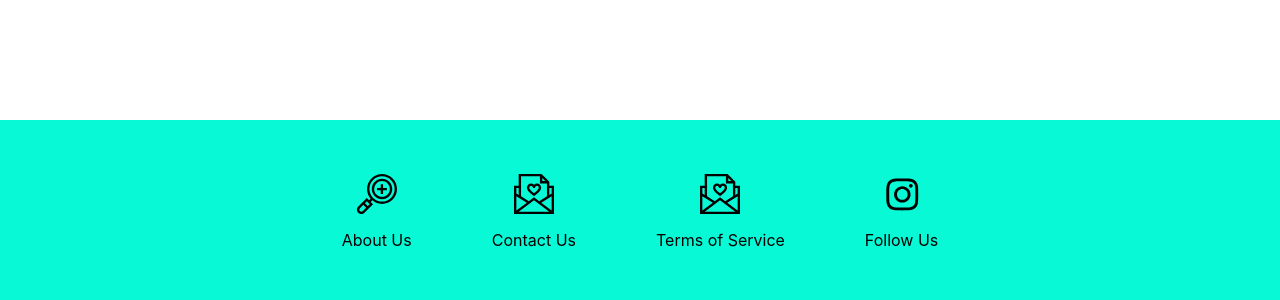
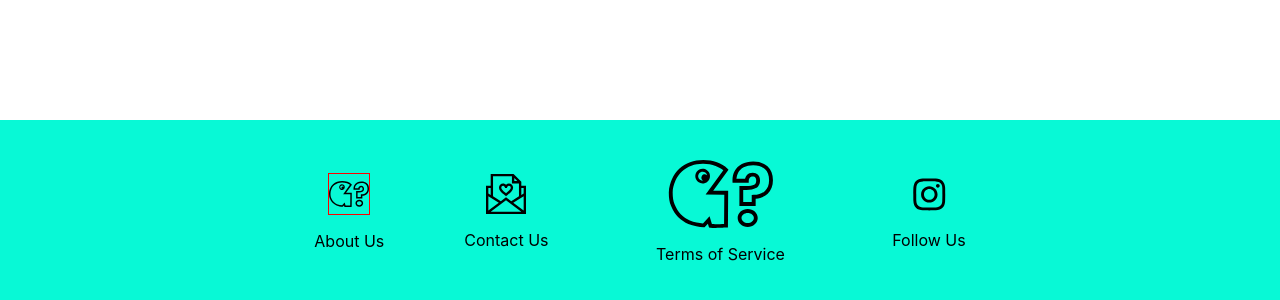
Before and after one commit to WildCodeSchool/Paris-0919-P2-Diabete, a React (Create React App) app in the folder ohmyg/: page / in a window 1280 px wide. Shown: the part 480-780 px from the top of the page. Built offline with nearby package versions, Linux system fonts and the light colour scheme.

Commit message:
not good need revert

```diff
--- a/ohmyg/src/components/layout/Footer.css
+++ b/ohmyg/src/components/layout/Footer.css
@@ -16,6 +16,12 @@ a {
     color: black;
     display: flex;
 
+}
+
+.footer-icons {
+    width: 40px;
+    height: 40px;
+    border: 1px solid red;
 }
 
 @media screen and (max-width: 1050px) {
@@ -37,8 +43,19 @@ a {
     }
 
     a {
+        display: flex;
         justify-content: center;
         margin: 0 10px;
+        border: 1px solid blue;
+    }
+
+    p {
+        border: 1px solid black;
+    }
+
+    .aboutUs {
+        display: flex;
+        justify-content: flex-start;
     }
 }
 
--- a/ohmyg/src/components/layout/Footer.js
+++ b/ohmyg/src/components/layout/Footer.js
@@ -7,11 +7,35 @@ const Footer = () => {
             <div className="footer">
                 <a href="#">
                     <div className="aboutUs">
-                        <svg id="Capa_1" enable-background="new 0 0 512 512" height="40" viewBox="0 0 512 512" width="40" xmlns="http://www.w3.org/2000/svg">
-                            <path d="m333.789 130.263h-30v47.926h-47.927v30h47.927v47.927h30v-47.927h47.926v-30h-47.926z"/>
-                            <path d="m455.866 56.112c-36.184-36.184-84.294-56.112-135.466-56.112s-99.282 19.928-135.466 56.112c-36.185 36.184-56.112 84.293-56.112 135.466 0 46.14 16.206 89.785 45.917 124.448l-20.195 20.195-28.955-28.955-109.172 109.172c-10.573 10.573-16.396 24.63-16.396 39.583s5.823 29.01 16.396 39.583 24.631 16.396 39.583 16.396 29.01-5.823 39.583-16.396l109.173-109.172-28.999-28.999 20.195-20.195c34.663 29.71 78.308 45.917 124.448 45.917 51.172 0 99.282-19.928 135.466-56.112 36.185-36.184 56.112-84.293 56.112-135.466s-19.927-99.281-56.112-135.465zm-381.496 418.279c-4.907 4.907-11.431 7.609-18.37 7.609s-13.463-2.702-18.37-7.609-7.609-11.431-7.609-18.37 2.702-13.463 7.609-18.37l42.727-42.727 36.74 36.74zm63.94-63.94-36.74-36.74 24.019-24.019 36.74 36.74zm296.343-104.62c-30.519 30.518-71.094 47.325-114.253 47.325s-83.735-16.807-114.253-47.325-47.325-71.094-47.325-114.253 16.807-83.735 47.325-114.253 71.094-47.325 114.253-47.325 83.735 16.807 114.253 47.325 47.325 71.094 47.325 114.253-16.807 83.735-47.325 114.253z"/>
-                            <path d="m412.732 99.246c-24.663-24.663-57.454-38.246-92.332-38.246s-67.669 13.583-92.333 38.246c-50.912 50.913-50.912 133.753 0 184.665 24.663 24.663 57.454 38.246 92.333 38.246s67.67-13.583 92.332-38.246c24.628-24.628 38.192-57.419 38.192-92.333s-13.564-67.704-38.192-92.332zm-21.213 163.452c-18.996 18.997-44.253 29.458-71.119 29.458-26.865 0-52.123-10.462-71.12-29.458-39.215-39.215-39.215-103.023 0-142.239 18.997-18.997 44.255-29.459 71.12-29.459s52.122 10.462 71.119 29.458c18.962 18.962 29.405 44.219 29.405 71.12s-10.443 52.158-29.405 71.12z"/>
-                        </svg>
+                        <div className="footer-icons">
+                            <svg width="100%" height="100%" viewBox="0 0 180.7 118"  >
+                                <g>
+                                    <path d="M103.6,16.8l-2.1-2c-4.6-4.5-10.7-8.1-18-10.7c-7.2-2.6-15.2-4-23.6-4c-8.1,0-15.9,1.2-23,3.8c-7.1,2.6-13.5,6.4-18.8,11.3
+                                    c-5.4,4.9-9.6,11-12.7,18C3.2,38.4,0.1,46.6,0,56.4c-0.1,9.4,1.1,16.8,3.8,23.2C7.3,88,11.4,94.5,16,98.9
+                                    c5.9,5.6,11.4,9.4,17.9,12.1c8.7,3.6,19.2,5.2,26.5,5.8l1.6,0.1l5.8-6.3l2,6.7l2.2,0.2c2.5,0.3,5.8,0.4,9.2,0.4
+                                    c8.4,0,17.7-0.6,18.3-0.6l3.1-0.2l0.4-63.6L77,53.3L103.6,16.8z M96.3,60.2l-0.4,50.7c-5,0.2-14.7,0.6-21.1,0.3l-4.1-13.6L59.3,110
+                                    c-6.7-0.7-15.5-2.1-22.8-5.1c-5.7-2.4-10.6-5.7-15.8-10.7C16.7,90.3,13.1,84.5,10,77c-2.3-5.6-3.3-11.9-3.3-20.6
+                                    c0-6.6,1.6-13,4.9-20.7C14.3,29.6,18,24.3,22.7,20c4.7-4.3,10.2-7.6,16.5-9.9c6.3-2.3,13.3-3.5,20.6-3.4c7.7,0.1,14.8,1.3,21.4,3.6
+                                    c5.3,1.9,9.8,4.4,13.4,7.3L63.9,59.9L96.3,60.2z"/>
+                                    <path d="M69,35.5c2-2.7,2.8-6.1,2.3-9.5c-0.5-3.4-2.3-6.3-5.1-8.3h0c-5.7-4.1-13.7-2.9-17.8,2.8s-2.9,13.7,2.8,17.8
+                                    c2.2,1.6,4.8,2.5,7.5,2.5c0.7,0,1.3-0.1,2-0.2C64,40.1,67,38.3,69,35.5z M54.1,34.4c-3.5-2.6-4.3-7.5-1.7-11
+                                    c1.5-2.1,3.9-3.2,6.4-3.2c1.6,0,3.2,0.5,4.6,1.5h0c1.6,1.2,2.7,2.9,3.1,4.9c-0.2-0.2-0.4-0.4-0.7-0.6c-2.6-1.9-6.3-1.3-8.2,1.3
+                                    c-1.9,2.6-1.3,6.3,1.3,8.2c0.2,0.2,0.5,0.3,0.8,0.5C57.7,36,55.7,35.5,54.1,34.4z"/>
+                                </g>
+                                <g>
+                                    <path  d="M136.9,116.1c9.6,0,17.4-6.9,17.4-15.5s-7.8-15.5-17.4-15.5c-9.6,0-17.4,6.9-17.4,15.5
+                                    S127.3,116.1,136.9,116.1z M136.9,91.9c5.9,0,10.7,3.9,10.7,8.8c0,4.8-4.8,8.8-10.7,8.8c-5.9,0-10.7-3.9-10.7-8.8
+                                    C126.2,95.8,131,91.9,136.9,91.9z"/>
+                                    <path  d="M180.7,35.3c0-10.4-3.2-18.6-9.5-24.3c-6.2-5.6-14.5-8.5-24.8-8.5c-7.6,0-14.1,1.5-19.6,4.4
+                                    c-5.6,2.9-9.8,7.1-12.5,12.3c-2.7,5.1-4,10.8-3.8,16.9l0.1,3.2h28.1V36c0-2.2,0.6-4,1.9-5.3c0.7-0.8,2.1-1.9,5.1-1.9
+                                    c2.5,0,3.7,0.9,4.4,1.6c1.1,1.1,1.6,2.8,1.6,5.1c0,4.8-1.9,6.4-3.6,7.3c-3,1.6-7.5,2.5-13.3,2.5h-12.3v34.4h28.2V67.1l0.5,0
+                                    c8.2-0.8,15.1-3.6,20.4-8.5C177.6,52.9,180.7,45.1,180.7,35.3z M166.9,53.6c-4.9,4.5-11.4,6.8-19.7,6.9l-3.3,0.1v12.3h-14.8v-21
+                                    h5.6c7,0,12.4-1.1,16.5-3.3c3.2-1.7,7.1-5.4,7.1-13.2c0-4-1.2-7.3-3.5-9.7c-2.3-2.4-5.5-3.7-9.2-3.7c-4.2,0-7.6,1.4-10,4.1
+                                    c-1.6,1.7-2.7,3.8-3.2,6.1l-0.1,0.4h-15l0.1-0.6c0.3-3.5,1.3-6.7,2.9-9.8c2.1-4,5.3-7.1,9.7-9.5c4.5-2.4,10-3.6,16.4-3.6
+                                    c8.6,0,15.3,2.2,20.3,6.7c4.9,4.4,7.3,10.7,7.3,19.3C174,43.2,171.6,49.2,166.9,53.6z"/>
+                                </g>
+                            </svg>
+                        </div>
                         <p>About Us</p>
                     </div>
                 </a>
@@ -26,10 +50,33 @@ const Footer = () => {
                 </a>
                 <a href="#">
                     <div className="terms">
-                        <svg id="Capa_1" enable-background="new 0 0 512 512" height="40" viewBox="0 0 512 512" width="40" xmlns="http://www.w3.org/2000/svg">
-                            <path d="m452 98.787-98.787-98.787h-293.213v150h-60v362h512v-362h-60zm-90-47.574 38.787 38.787h-38.787zm-272-21.213h242v90h90v166.186l-99.189 61.993-66.811-49.901-66.379 49.578-99.621-61.908zm-60 150h30v87.304l-30-18.643zm0 103.982 133.808 83.154-133.808 99.939zm30.15 198.018 195.85-146.278 195.851 146.278zm421.85-14.925-133.401-99.636 133.401-83.375zm0-287.075v68.686l-30 18.75v-87.436z"/>
-                            <path d="m230.556 263.475c16.282 13.888 15.309 13.164 25.444 21.913 9.257-7.974 9.238-8.129 26.596-22.834 35.982-30.483 64.404-54.56 64.404-87.622 0-30.803-23.187-54.932-52.788-54.932-14.49 0-27.615 5.949-37.966 17.206-8.913-9.944-21.393-17.206-37.458-17.206-29.6 0-52.788 24.129-52.788 54.932 0 33.474 27.078 56.573 64.556 88.543zm-11.768-113.475c14.375 0 20.838 15.274 22.476 19.955l3.515 10.045h22.441l3.516-10.045c.285-.815 7.172-19.955 23.476-19.955 12.991 0 22.788 10.718 22.788 24.932 0 19.159-23.74 39.27-53.796 64.731-2.362 2.001-4.76 4.032-7.19 6.1-2.025-1.732-4.02-3.433-5.988-5.113-32.534-27.751-54.026-46.085-54.026-65.718 0-14.214 9.797-24.932 22.788-24.932z"/>
-                        </svg>
+                    <svg width="100%" height="100%" viewBox="0 0 180.7 118"  >
+                                <g>
+                                    <path d="M103.6,16.8l-2.1-2c-4.6-4.5-10.7-8.1-18-10.7c-7.2-2.6-15.2-4-23.6-4c-8.1,0-15.9,1.2-23,3.8c-7.1,2.6-13.5,6.4-18.8,11.3
+                                    c-5.4,4.9-9.6,11-12.7,18C3.2,38.4,0.1,46.6,0,56.4c-0.1,9.4,1.1,16.8,3.8,23.2C7.3,88,11.4,94.5,16,98.9
+                                    c5.9,5.6,11.4,9.4,17.9,12.1c8.7,3.6,19.2,5.2,26.5,5.8l1.6,0.1l5.8-6.3l2,6.7l2.2,0.2c2.5,0.3,5.8,0.4,9.2,0.4
+                                    c8.4,0,17.7-0.6,18.3-0.6l3.1-0.2l0.4-63.6L77,53.3L103.6,16.8z M96.3,60.2l-0.4,50.7c-5,0.2-14.7,0.6-21.1,0.3l-4.1-13.6L59.3,110
+                                    c-6.7-0.7-15.5-2.1-22.8-5.1c-5.7-2.4-10.6-5.7-15.8-10.7C16.7,90.3,13.1,84.5,10,77c-2.3-5.6-3.3-11.9-3.3-20.6
+                                    c0-6.6,1.6-13,4.9-20.7C14.3,29.6,18,24.3,22.7,20c4.7-4.3,10.2-7.6,16.5-9.9c6.3-2.3,13.3-3.5,20.6-3.4c7.7,0.1,14.8,1.3,21.4,3.6
+                                    c5.3,1.9,9.8,4.4,13.4,7.3L63.9,59.9L96.3,60.2z"/>
+                                    <path d="M69,35.5c2-2.7,2.8-6.1,2.3-9.5c-0.5-3.4-2.3-6.3-5.1-8.3h0c-5.7-4.1-13.7-2.9-17.8,2.8s-2.9,13.7,2.8,17.8
+                                    c2.2,1.6,4.8,2.5,7.5,2.5c0.7,0,1.3-0.1,2-0.2C64,40.1,67,38.3,69,35.5z M54.1,34.4c-3.5-2.6-4.3-7.5-1.7-11
+                                    c1.5-2.1,3.9-3.2,6.4-3.2c1.6,0,3.2,0.5,4.6,1.5h0c1.6,1.2,2.7,2.9,3.1,4.9c-0.2-0.2-0.4-0.4-0.7-0.6c-2.6-1.9-6.3-1.3-8.2,1.3
+                                    c-1.9,2.6-1.3,6.3,1.3,8.2c0.2,0.2,0.5,0.3,0.8,0.5C57.7,36,55.7,35.5,54.1,34.4z"/>
+                                </g>
+                                <g>
+                                    <path  d="M136.9,116.1c9.6,0,17.4-6.9,17.4-15.5s-7.8-15.5-17.4-15.5c-9.6,0-17.4,6.9-17.4,15.5
+                                    S127.3,116.1,136.9,116.1z M136.9,91.9c5.9,0,10.7,3.9,10.7,8.8c0,4.8-4.8,8.8-10.7,8.8c-5.9,0-10.7-3.9-10.7-8.8
+                                    C126.2,95.8,131,91.9,136.9,91.9z"/>
+                                    <path  d="M180.7,35.3c0-10.4-3.2-18.6-9.5-24.3c-6.2-5.6-14.5-8.5-24.8-8.5c-7.6,0-14.1,1.5-19.6,4.4
+                                    c-5.6,2.9-9.8,7.1-12.5,12.3c-2.7,5.1-4,10.8-3.8,16.9l0.1,3.2h28.1V36c0-2.2,0.6-4,1.9-5.3c0.7-0.8,2.1-1.9,5.1-1.9
+                                    c2.5,0,3.7,0.9,4.4,1.6c1.1,1.1,1.6,2.8,1.6,5.1c0,4.8-1.9,6.4-3.6,7.3c-3,1.6-7.5,2.5-13.3,2.5h-12.3v34.4h28.2V67.1l0.5,0
+                                    c8.2-0.8,15.1-3.6,20.4-8.5C177.6,52.9,180.7,45.1,180.7,35.3z M166.9,53.6c-4.9,4.5-11.4,6.8-19.7,6.9l-3.3,0.1v12.3h-14.8v-21
+                                    h5.6c7,0,12.4-1.1,16.5-3.3c3.2-1.7,7.1-5.4,7.1-13.2c0-4-1.2-7.3-3.5-9.7c-2.3-2.4-5.5-3.7-9.2-3.7c-4.2,0-7.6,1.4-10,4.1
+                                    c-1.6,1.7-2.7,3.8-3.2,6.1l-0.1,0.4h-15l0.1-0.6c0.3-3.5,1.3-6.7,2.9-9.8c2.1-4,5.3-7.1,9.7-9.5c4.5-2.4,10-3.6,16.4-3.6
+                                    c8.6,0,15.3,2.2,20.3,6.7c4.9,4.4,7.3,10.7,7.3,19.3C174,43.2,171.6,49.2,166.9,53.6z"/>
+                                </g>
+                            </svg>
                         <p>Terms of Service</p>
                     </div>
                 </a>
```
